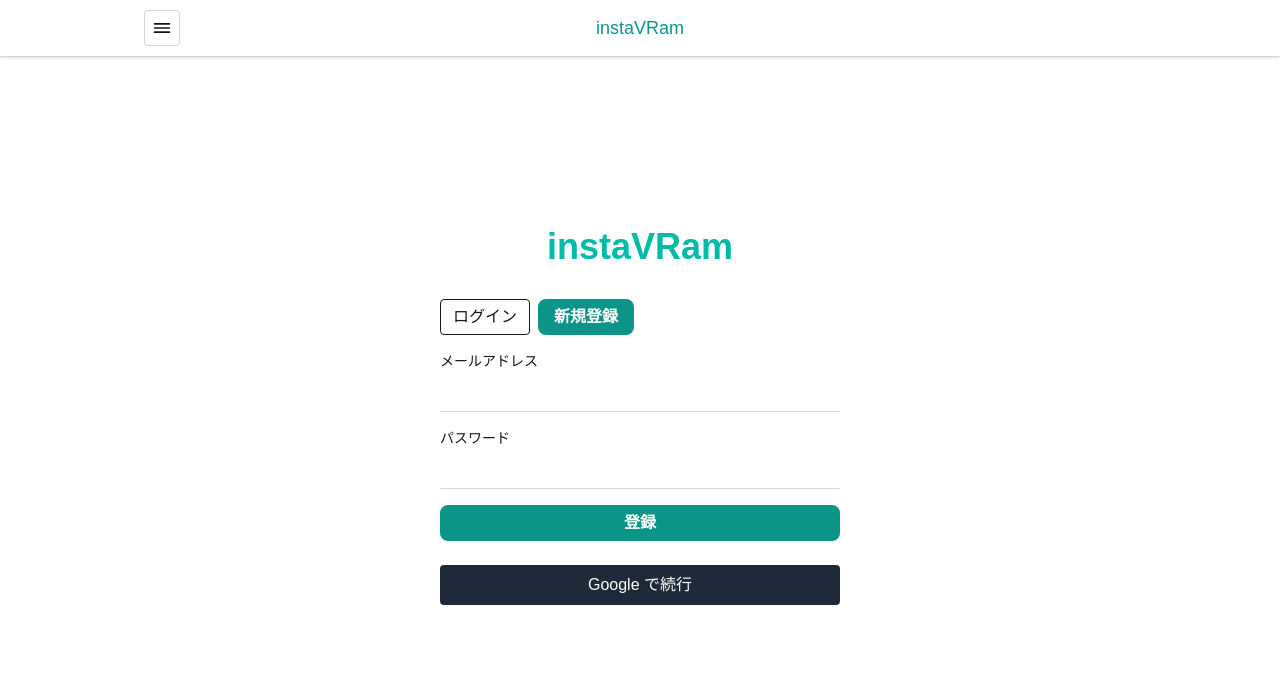
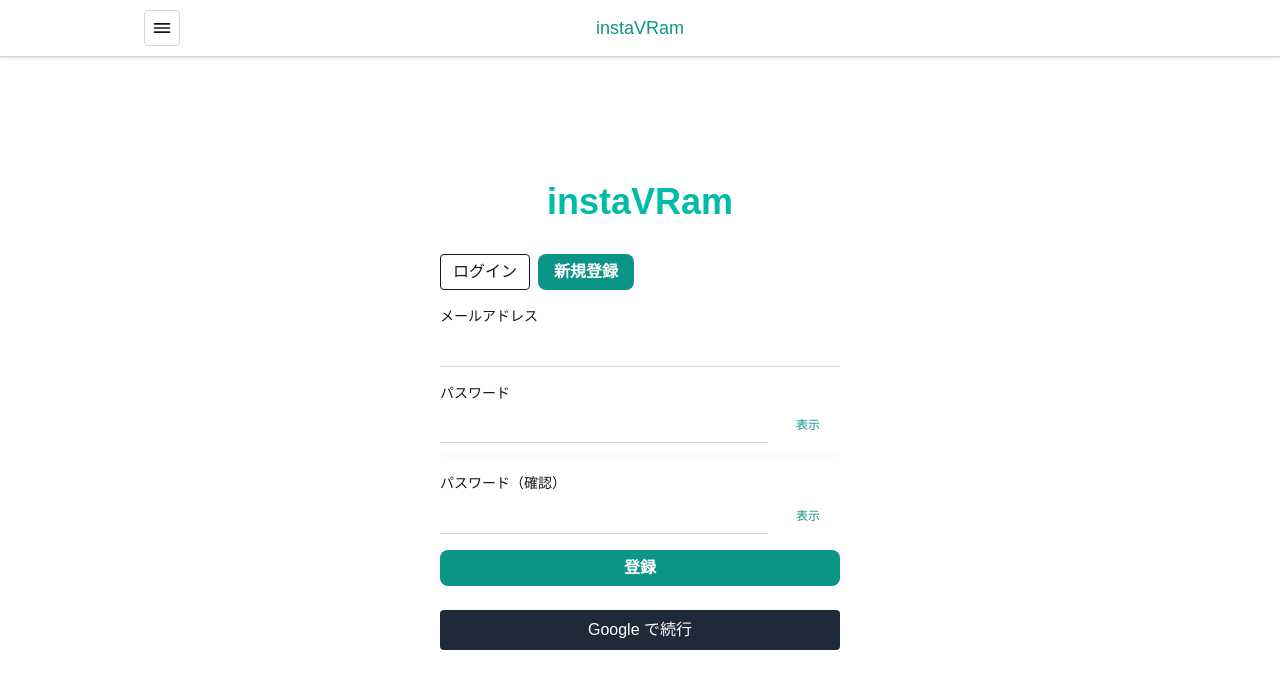
Before and after one commit to bardblue0821/instavram, a Next.js app: page /login in a window 1280 px wide. Both pictures are taken after a click on the button "新規登録". Shown: the top 688 px of the page. Built offline with nearby package versions, Linux system fonts and the light colour scheme; no server answers.

Commit message:
新規登録のUIを変更。パスワード2回入力+一致確認、強度表示、表示非表示ボタン

```diff
--- a/app/globals.css
+++ b/app/globals.css
@@ -161,3 +161,26 @@ body {
   border-bottom-color: #dc2626;
   box-shadow: 0 1px 0 0 #dc2626;
 }
+
+/* Password strength meter */
+.pw-strength-wrapper { display:flex; flex-direction:column; gap:0.25rem; }
+.pw-strength-bar {
+  position: relative;
+  height: 6px;
+  width: 100%;
+  background: var(--surface-alt);
+  border-radius: 4px;
+  overflow: hidden;
+}
+.pw-strength-bar span {
+  display:block;
+  height:100%;
+  background: var(--accent);
+  width:0%;
+  transition: width .25s ease, background-color .25s ease;
+}
+.pw-strength-label { font-size: 0.65rem; letter-spacing: .5px; color: var(--muted); }
+.pw-strength-weak span { background:#dc2626; }
+.pw-strength-fair span { background:#f59e0b; }
+.pw-strength-good span { background:#0d9488; }
+.pw-strength-strong span { background:#2563eb; }
--- a/app/login/page.tsx
+++ b/app/login/page.tsx
@@ -36,8 +36,13 @@ export default function LoginPage() {
   const [email, setEmail] = useState('');
   const [password, setPassword] = useState('');
   const [loading, setLoading] = useState(false);
+  const [confirmPassword, setConfirmPassword] = useState('');
   const [error, setError] = useState<string | null>(null);
   const [info, setInfo] = useState<string | null>(null);
+  const [showPwd, setShowPwd] = useState(false);
+  const [showConfirm, setShowConfirm] = useState(false);
+  const [pwdStrength, setPwdStrength] = useState<{score:number; label:string; percent:number; cls:string}>({score:0,label:'',percent:0,cls:''});
+  const [mismatch, setMismatch] = useState<string | null>(null);
 
   useEffect(() => {
     const unsub = onAuthStateChanged(auth, (u) => {
@@ -48,6 +53,28 @@ export default function LoginPage() {
     return () => unsub();
   }, [router]);
 
+  function evaluateStrength(pw: string){
+    let score = 0;
+    if (pw.length >= 8) score++;
+    if (pw.length >= 12) score++;
+    if (/[a-z]/.test(pw) && /[A-Z]/.test(pw)) score++;
+    if (/\d/.test(pw)) score++;
+    if (/[^a-zA-Z0-9]/.test(pw)) score++;
+    // map
+    const levels = [
+      { min:0, label:'弱い', cls:'pw-strength-weak', percent:20 },
+      { min:2, label:'普通', cls:'pw-strength-fair', percent:40 },
+      { min:3, label:'良い', cls:'pw-strength-good', percent:70 },
+      { min:4, label:'強い', cls:'pw-strength-strong', percent:100 }
+    ];
+    let picked = levels[0];
+    for(const l of levels){ if(score >= l.min) picked = l; }
+    return { score, label: pw ? picked.label : '', percent: pw ? picked.percent : 0, cls: pw ? picked.cls : '' };
+  }
+
+  useEffect(()=>{ setPwdStrength(evaluateStrength(password)); }, [password]);
+  useEffect(()=>{ if(mode==='register'){ setMismatch(confirmPassword && password !== confirmPassword ? '確認用パスワードが一致しません' : null); } else { setMismatch(null); } }, [confirmPassword, password, mode]);
+
   function validate(): boolean {
     if (!/@.+\./.test(email)) {
       setError('メールアドレスが不正です');
@@ -56,6 +83,12 @@ export default function LoginPage() {
     if (password.length < 6) {
       setError('パスワードは6文字以上にしてください');
       return false;
+    }
+    if (mode === 'register') {
+      if (confirmPassword !== password) {
+        setError('確認用パスワードが一致しません');
+        return false;
+      }
     }
     return true;
   }
@@ -108,12 +141,12 @@ export default function LoginPage() {
       <div className="flex gap-2 mb-4">
         <button
           className={`${mode === 'login' ? 'btn-accent' : 'px-3 py-1 rounded border'} transition-colors`}
-        onClick={() => setMode('login')}
+          onClick={() => { setMode('login'); setConfirmPassword(''); setError(null); }}
           disabled={loading}
         >ログイン</button>
         <button
           className={`${mode === 'register' ? 'btn-accent' : 'px-3 py-1 rounded border'} transition-colors`}
-        onClick={() => setMode('register')}
+          onClick={() => { setMode('register'); setConfirmPassword(''); setError(null); }}
           disabled={loading}
         >新規登録</button>
       </div>
@@ -132,16 +165,44 @@ export default function LoginPage() {
         </div>
         <div>
           <label className="block text-sm font-medium mb-1">パスワード</label>
+          <div className="flex items-center gap-2">
             <input
-          type="password"
+              type={showPwd ? 'text':'password'}
               value={password}
               onChange={e => setPassword(e.target.value)}
-          className="input-underline"
+              className="input-underline flex-1"
               required
               autoComplete={mode === 'login' ? 'current-password' : 'new-password'}
               disabled={loading}
             />
+            <button type="button" onClick={()=>setShowPwd(s=>!s)} className="text-xs link-accent w-16" aria-label="パスワード表示切替">{showPwd?'隠す':'表示'}</button>
           </div>
+          {mode==='register' && (
+            <div className="mt-2 pw-strength-wrapper" aria-live="polite">
+              <div className={`pw-strength-bar ${pwdStrength.cls}`}> <span style={{width: pwdStrength.percent+'%'}}></span> </div>
+              {pwdStrength.label && <p className="pw-strength-label">強度: {pwdStrength.label}</p>}
+            </div>
+          )}
+        </div>
+        {mode === 'register' && (
+          <div>
+            <label className="block text-sm font-medium mb-1">パスワード（確認）</label>
+            <div className="flex items-center gap-2">
+              <input
+                type={showConfirm ? 'text':'password'}
+                value={confirmPassword}
+                onChange={e => setConfirmPassword(e.target.value)}
+                className={`input-underline flex-1 ${mismatch ? 'error':''}`}
+                required
+                autoComplete="new-password"
+                disabled={loading}
+                aria-invalid={!!mismatch}
+              />
+              <button type="button" onClick={()=>setShowConfirm(s=>!s)} className="text-xs link-accent w-16" aria-label="確認パスワード表示切替">{showConfirm?'隠す':'表示'}</button>
+            </div>
+            {mismatch && <p className="text-xs text-red-600 mt-1" role="alert">{mismatch}</p>}
+          </div>
+        )}
         {error && <p className="text-red-600 text-sm">{error}</p>}
         {info && <p className="text-green-600 text-sm">{info}</p>}
         <button
```
Also changed, not shown: 1 other file (tests, documents, lock files or other folders). Lines whose indentation alone changed are shown as unchanged.
